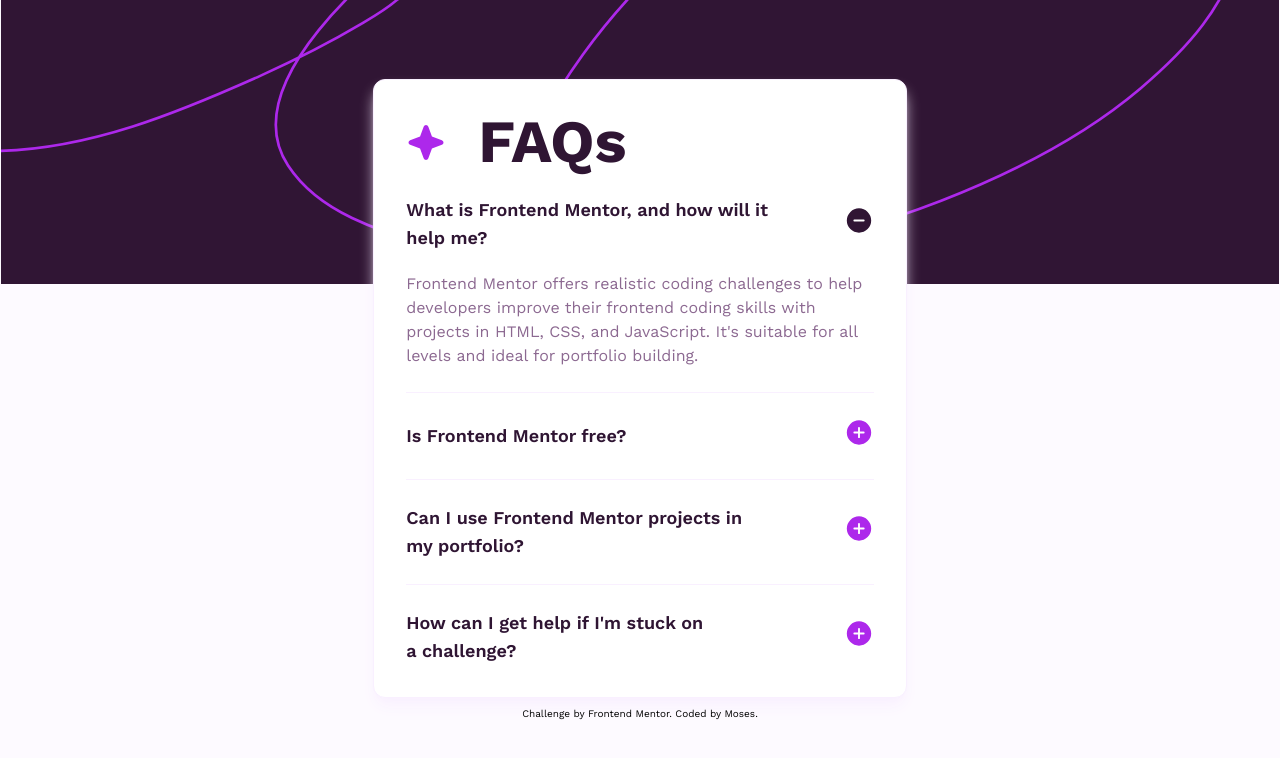
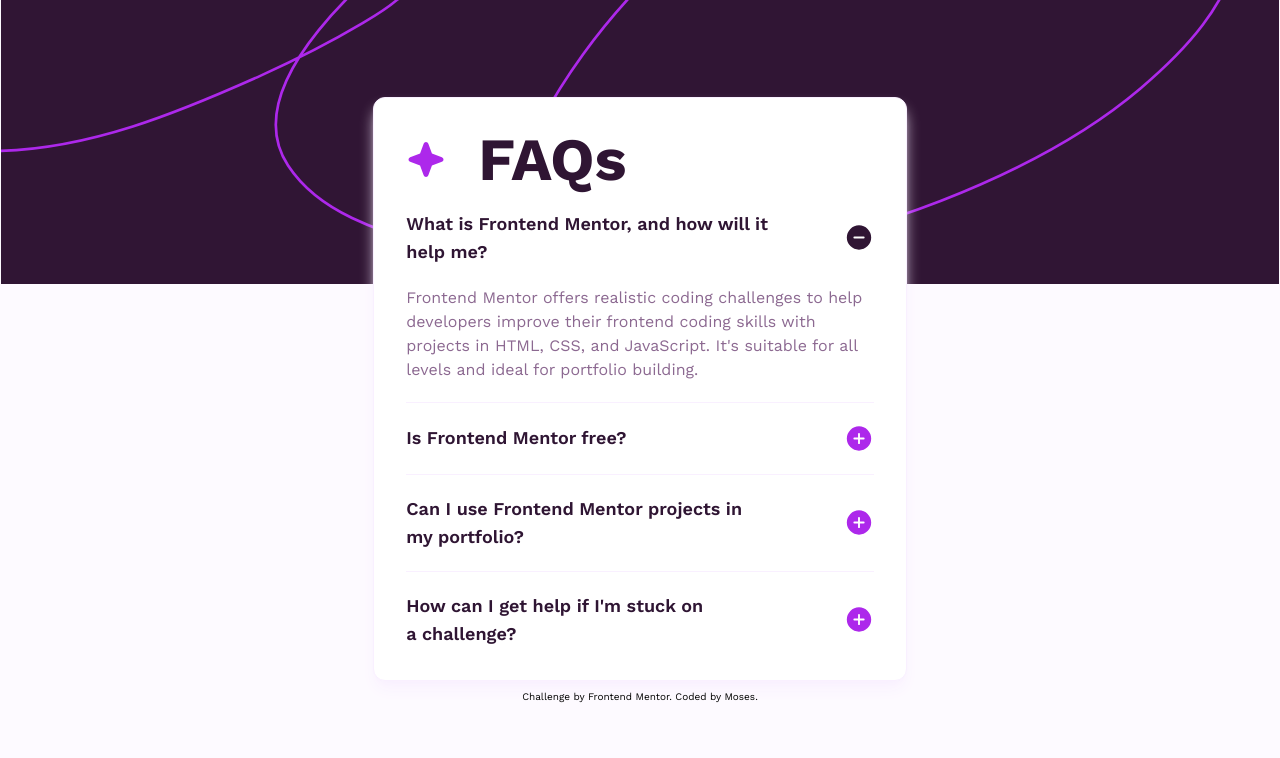
Before and after one commit to mbtenkorang/faq-accordion-main, a Vue app: page / in a window 1280 px wide. Both pictures are taken after a click on the element "What is Frontend Mentor, and how will it help me?". Shown: the top 758 px of the page. Built offline with nearby package versions, Linux system fonts and the light colour scheme.

Commit message:
Change button to a tag, add hrefs to id tags

```diff
--- a/src/App.vue
+++ b/src/App.vue
@@ -12,26 +12,28 @@
       </h1>
     </div>
     <div>
-      <section v-for="(faq,index) in faqData" class="py-6 border-b border-light-pink last:border-none last:pb-0">
+      <section v-for="(faq,index) in faqData" class="py-5 border-b border-light-pink last:border-none last:pb-0">
         <!-- Question and SVG Icon -->
         <div @click="toggleAccordion(index)" class="flex items-center justify-between">
           <h2
-            class="text-base md:text-lg text-pretty font-semibold text-dark-purple hover:text-hover-color hover:cursor-pointer focus:text-gray-purple w-10/12">
+            class="text-base md:text-lg text-pretty font-semibold text-dark-purple hover:text-hover-color hover:cursor-pointer focus:text-gray-purple w-10/12"
+            id="question">
             {{ faq.faqQuestion }}
           </h2>
           <!-- SVG Icons -->
           <div>
-            <button v-if="activeIndex === index" type="button" aria-pressed="false" name="show answer"><svg
-                xmlns="http://www.w3.org/2000/svg" width="30" height="31" fill="none" viewBox="0 0 30 31">
+            <a v-if="activeIndex === index" href="#question"><svg xmlns="http://www.w3.org/2000/svg" width="30"
+                height="31" fill="none" viewBox="0 0 30 31">
                 <path fill="#301534"
                   d="M15 3.313A12.187 12.187 0 1 0 27.188 15.5 12.2 12.2 0 0 0 15 3.312Zm4.688 13.124h-9.375a.938.938 0 0 1 0-1.875h9.374a.938.938 0 0 1 0 1.876Z" />
-              </svg></button>
-            <button v-else type="button" name="hide answer">
+              </svg>
+            </a>
+            <a v-else href="#answer">
               <svg xmlns="http://www.w3.org/2000/svg" width="30" height="31" fill="none" viewBox="0 0 30 31">
                 <path fill="#AD28EB"
                   d="M15 3.313A12.187 12.187 0 1 0 27.188 15.5 12.203 12.203 0 0 0 15 3.312Zm4.688 13.124h-3.75v3.75a.938.938 0 0 1-1.876 0v-3.75h-3.75a.938.938 0 0 1 0-1.875h3.75v-3.75a.938.938 0 0 1 1.876 0v3.75h3.75a.938.938 0 0 1 0 1.876Z" />
               </svg>
-            </button>
+            </a>
           </div>
         </div>
         <!-- Answer to Question -->
```
